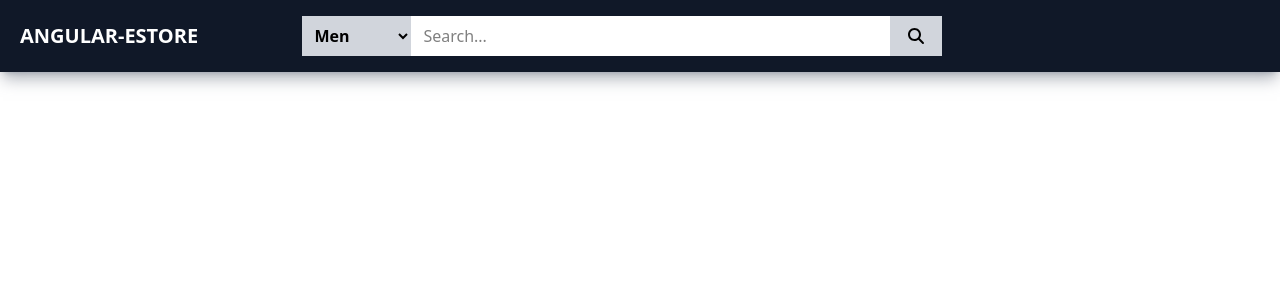
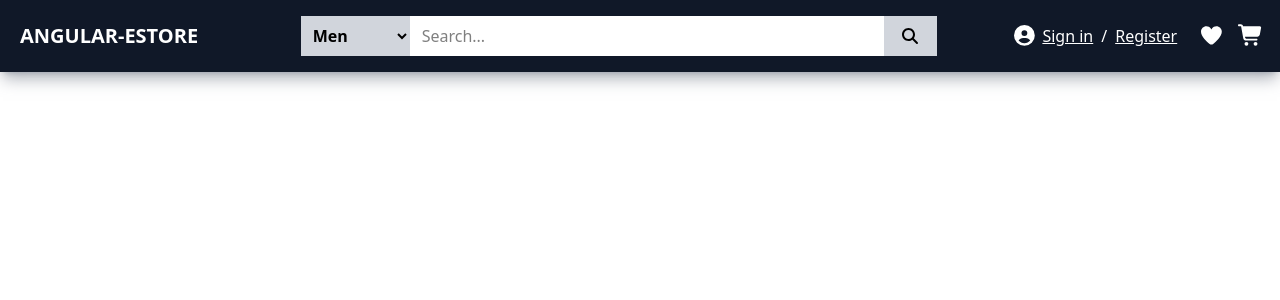
Before and after one commit to drisschammi/Angular-eStore, an Angular app: page / in a window 1280 px wide. Shown: the top 300 px of the page. Built offline with nearby package versions, Linux system fonts and the light colour scheme.

Commit message:
feat(header): add sign-in link, wishlist icon, and cart icon

```diff
--- a/src/app/components/header/header.component.html
+++ b/src/app/components/header/header.component.html
@@ -75,5 +75,65 @@
 
         </div>
 
+        <!-- Right section container -->
+        <div
+        class="flex                 <!-- Flex container to arrange children horizontally -->
+                items-center         <!-- Vertically center items -->
+                w-[27%]              <!-- Custom width: 27% of parent -->
+                gap-6                <!-- Horizontal gap between child elements: 1.5rem -->
+                justify-end          <!-- Push content to the right -->
+                pr-4                 <!-- Right padding: 1rem -->
+                h-full">             <!-- Full height of parent container -->
+
+            <!-- User authentication links (Sign in / Register) -->
+            <div
+            class="flex             <!-- Arrange inner elements in a row -->
+                    items-center     <!-- Vertically center items -->
+                    gap-2            <!-- Horizontal gap between items: 0.5rem -->
+                    text-white">     <!-- Text color: white -->
+
+                <fa-icon
+                    [icon]="faUserCircle"
+                    class="text-[1.3em]"> <!-- Custom font size: 1.3em -->
+                </fa-icon>
+
+                <h5>
+                    <a
+                    href="#"
+                    class="text-white               <!-- Text color: white -->
+                            no-underline           <!-- Remove underline -->
+                            hover:underline">      <!-- Add underline on hover -->
+                    Sign in
+                    </a>
+                </h5>
+
+                <span>/</span>
+
+                <h5>
+                    <a
+                    href="#"
+                    class="text-white               <!-- Text color: white -->
+                            no-underline           <!-- Remove underline -->
+                            hover:underline">      <!-- Add underline on hover -->
+                    Register
+                    </a>
+                </h5>
+
+            </div>
+
+            <!-- Icons for Wishlist and Cart -->
+            <div
+            class="flex                 <!-- Arrange icons in a row -->
+                    items-center         <!-- Vertically center icons -->
+                    gap-4                <!-- Horizontal gap between icons: 1rem -->
+                    text-white           <!-- Icon color: white -->
+                    text-[1.3em]">       <!-- Custom font size: 1.3em -->
+                <fa-icon [icon]="faHeart"></fa-icon>
+                <fa-icon [icon]="faShoppingCart"></fa-icon>
+            </div>
+
+        </div>
+
     </div>
+
 </div>
--- a/src/app/components/header/header.component.ts
+++ b/src/app/components/header/header.component.ts
@@ -1,6 +1,6 @@
 import { Component } from '@angular/core';
 import {FontAwesomeModule} from '@fortawesome/angular-fontawesome';
-import {faSearch} from '@fortawesome/free-solid-svg-icons';
+import {faSearch, faUserCircle, faHeart, faShoppingCart} from '@fortawesome/free-solid-svg-icons';
 
 @Component({
   selector: 'app-header',
@@ -10,4 +10,7 @@ import {faSearch} from '@fortawesome/free-solid-svg-icons';
 })
 export class HeaderComponent {
   faSearch = faSearch;
+  faUserCircle = faUserCircle;
+  faHeart = faHeart;
+  faShoppingCart = faShoppingCart;
 }
```
